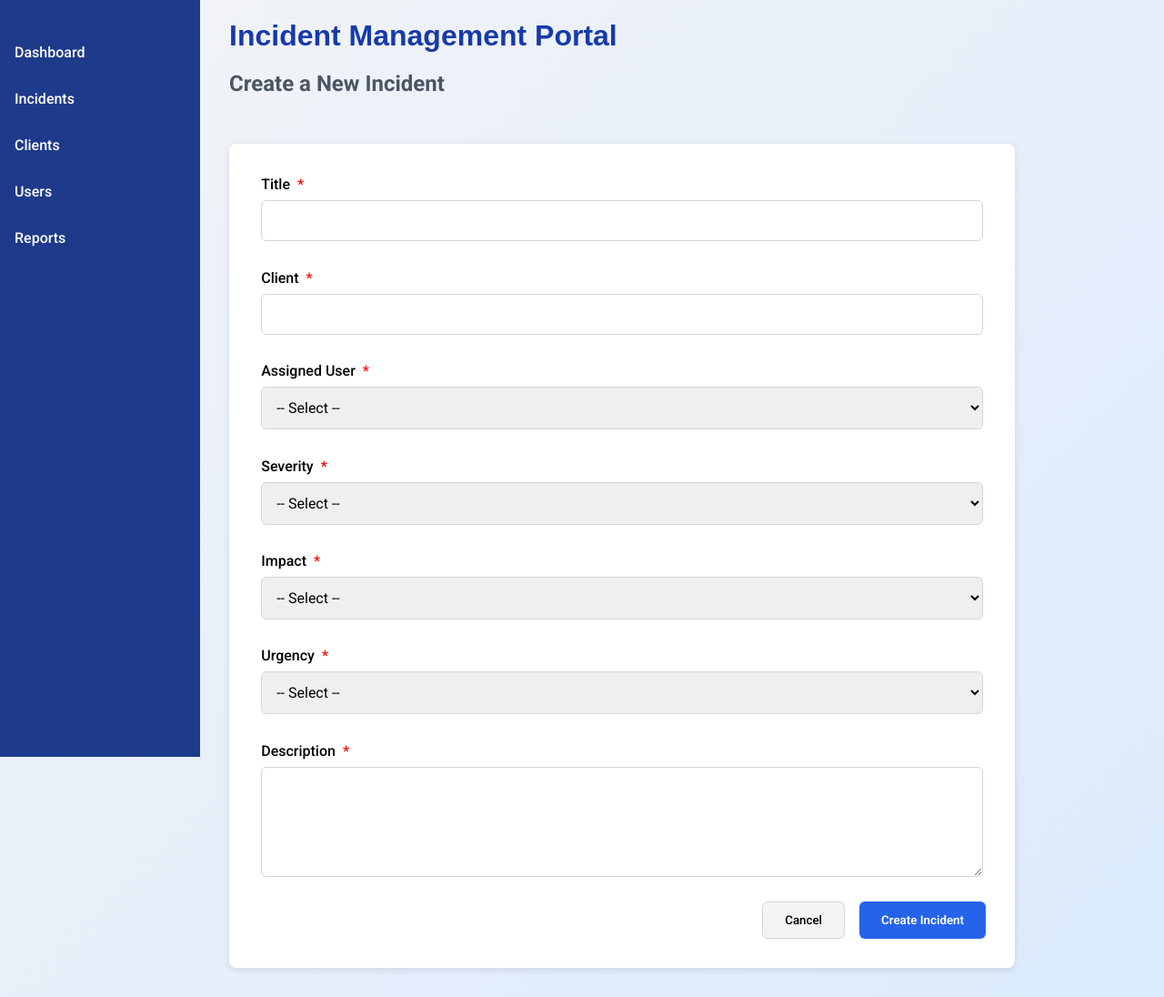
After one commit to h2i0m0a3nshu-star/Incident-Management-Portal, a PHP site: page /public/newincident.html in a window 1280 px wide. The commit adds this page. Shown: the whole page at 91% size. Run offline with PHP 8.4, Linux system fonts and the light colour scheme.

Commit message:
feat(incident): implement a new incident form

```diff
--- a/public/css/styles.css
+++ b/public/css/styles.css
@@ -328,3 +328,92 @@ body {
 .tag.open { background: #2563eb; }
 .tag.resolved { background: #10b981; }
 .tag.inprogress { background: #f59e0b; }
+
+#new-incident-header{
+  margin-left: 2rem;
+}
+
+#new-incident-header h2{
+  color: #4b5563;
+}
+
+/* New Incident Form */
+#new-incident-form-container {
+  padding: 2rem;
+}
+
+#incident-form {
+  max-width: 800px;
+  background: #fff;
+  padding: 2rem;
+  border-radius: 8px;
+  box-shadow: 0 2px 8px rgba(0,0,0,0.1);
+}
+
+.form-group {
+  margin-bottom: 1.5rem;
+  display: flex;
+  flex-direction: column;
+}
+
+.form-group label {
+  font-weight: 500;
+  margin-bottom: 0.5rem;
+}
+
+.form-group input,
+.form-group select,
+.form-group textarea {
+  padding: 0.75rem;
+  border: 1px solid #d1d5db;
+  border-radius: 6px;
+  font-size: 1rem;
+}
+
+.form-group input:focus,
+.form-group select:focus,
+.form-group textarea:focus {
+  border-color: #2563eb;
+  outline: none;
+  box-shadow: 0 0 5px rgba(37,99,235,0.3);
+}
+
+/* Required field star */
+.required {
+  color: red;
+  margin-left: 0.25rem;
+}
+
+/* Buttons */
+.form-actions {
+  display: flex;
+  justify-content: flex-end;
+  gap: 1rem;
+}
+
+#cancel-button {
+  padding: 0.75rem 1.5rem;
+  background: #f3f4f6;
+  border: 1px solid #d1d5db;
+  border-radius: 6px;
+  cursor: pointer;
+  font-weight: 500;
+}
+
+#cancel-button:hover {
+  background: #e5e7eb;
+}
+
+#create-button {
+  padding: 0.75rem 1.5rem;
+  background: #2563eb;
+  color: #fff;
+  border: none;
+  border-radius: 6px;
+  cursor: pointer;
+  font-weight: 600;
+}
+
+#create-button:hover {
+  background: #1e40af;
+}
--- /dev/null
+++ b/public/newincident.html
@@ -0,0 +1,98 @@
+<!DOCTYPE html>
+<html lang="en-US">
+
+<head>
+    <meta charset="utf-8" />
+    <title>New Incident</title>
+    <link rel="stylesheet" href="css/styles.css" />
+    <script src="js/eventhandler.js" defer></script>
+</head>
+
+<body>
+    <!-- Sidebar -->
+    <aside id="sidebar">
+        <nav>Dashboard</nav>
+        <nav>Incidents</nav>
+        <nav>Clients</nav>
+        <nav>Users</nav>
+        <nav>Reports</nav>
+    </aside>
+
+    <!-- Main Content -->
+    <div id="main-content">
+        <header id="new-incident-header">
+            <h1 id="portal-heading">Incident Management Portal</h1>
+            <h2>Create a New Incident</h2>
+        </header>
+
+        <main id="new-incident-form-container">
+            <form id="incident-form" method="post" action="/incidents/create">
+                <fieldset class="no-border">
+
+                    <div class="form-group">
+                        <label for="title">Title <span class="required">*</span></label>
+                        <input type="text" id="title" name="title" required>
+                    </div>
+
+                    <div class="form-group">
+                        <label for="client">Client <span class="required">*</span></label>
+                        <input type="text" id="client" name="client" required>
+                    </div>
+
+                    <div class="form-group">
+                        <label for="assignedUser">Assigned User <span class="required">*</span></label>
+                        <select id="assignedUser" name="assignedUser" required>
+                            <option value="">-- Select --</option>
+                            <option value="1">Alice Smith</option>
+                            <option value="2">John Doe</option>
+                        </select>
+                    </div>
+
+                    <div class="form-group">
+                        <label for="severity">Severity <span class="required">*</span></label>
+                        <select id="severity" name="severity" required>
+                            <option value="">-- Select --</option>
+                            <option value="low">Low</option>
+                            <option value="medium">Medium</option>
+                            <option value="high">High</option>
+                            <option value="critical">Critical</option>
+                        </select>
+                    </div>
+
+                    <div class="form-group">
+                        <label for="impact">Impact <span class="required">*</span></label>
+                        <select id="impact" name="impact" required>
+                            <option value="">-- Select --</option>
+                            <option value="low">Low</option>
+                            <option value="medium">Medium</option>
+                            <option value="high">High</option>
+                        </select>
+                    </div>
+
+                    <div class="form-group">
+                        <label for="urgency">Urgency <span class="required">*</span></label>
+                        <select id="urgency" name="urgency" required>
+                            <option value="">-- Select --</option>
+                            <option value="low">Low</option>
+                            <option value="medium">Medium</option>
+                            <option value="high">High</option>
+                        </select>
+                    </div>
+
+                    <div class="form-group">
+                        <label for="description">Description <span class="required">*</span></label>
+                        <textarea id="description" name="description" rows="5" required></textarea>
+                    </div>
+
+                    <div class="form-actions">
+                        <button type="button" id="cancel-button">Cancel</button>
+                        <button type="submit" id="create-button">Create Incident</button>
+                    </div>
+
+                </fieldset>
+            </form>
+        </main>
+    </div>
+</body>
+
+</html>
```
Also changed, not shown: 1 other file.
